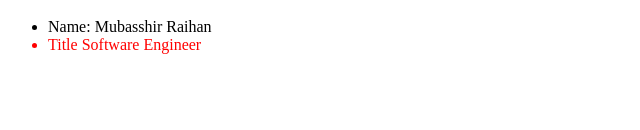
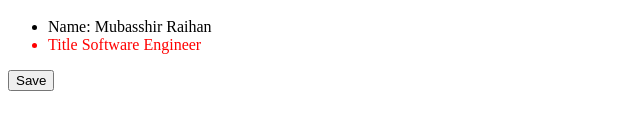
Before and after one commit to mmraihan/Angular, an Angular app in the folder Web-Gentle/myapplication/: page / in a window 1280 px wide. Shown: the part 194-324 px from the top of the page, without its empty margins (0-640 px from the left). Built offline with nearby package versions, Linux system fonts and the light colour scheme.

Commit message:
Event Binding.

```diff
--- a/Web-Gentle/myapplication/src/app/app.component.html
+++ b/Web-Gentle/myapplication/src/app/app.component.html
@@ -15,3 +15,5 @@
 </ul>
 
 <img src="{{employee.src}}" alt="">
+
+<input type="button" value="Save" (click)="clickSave()" (mouseover)="over()">
--- a/Web-Gentle/myapplication/src/app/app.component.ts
+++ b/Web-Gentle/myapplication/src/app/app.component.ts
@@ -24,4 +24,11 @@ export class AppComponent {
     src: "",
     alt: "Pro Pic"
   };
+
+  clickSave(): void{
+    this.name="Updated Mubasshir Raihan"
+  }
+  over(): void{
+    this.name="Over Clicked"
+  }
 }
```
